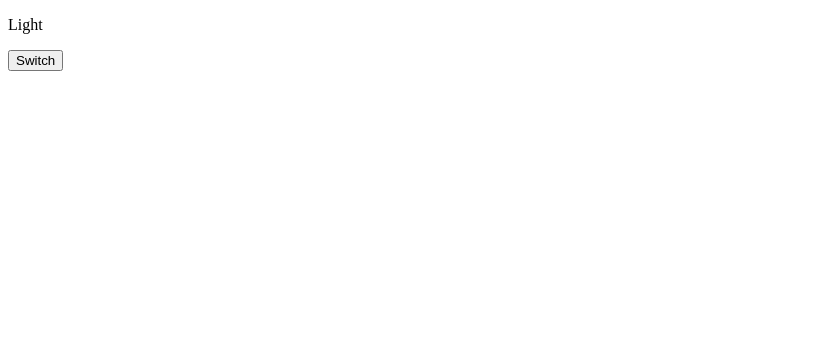
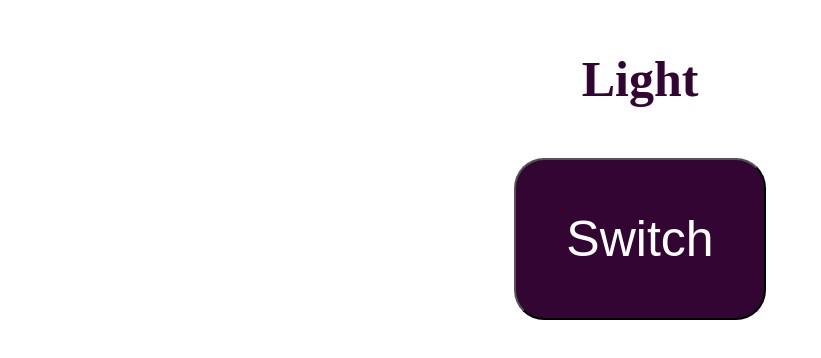
Before and after one commit to SamanthaCBajis/lightswitch, a plain HTML site: page index.html in a window 1280 px wide. Shown: the whole page, without its empty margins (0-821 px from the left). Drawn offline with nearby package versions, Linux system fonts and the light colour scheme.

Commit message:
added some colors and styling

```diff
--- a/index.html
+++ b/index.html
@@ -5,10 +5,12 @@
     <meta name="viewport" content="width=device-width, initial-scale=1.0">
     <meta http-equiv="X-UA-Compatible" content="ie=edge">
     <link rel="stylesheet" href="styles.css">
+    <!-- style sheet linked -->
     <title>Light Switch</title>
 </head>
 <body>
-    <light></light>
+  <light></light>
+    <!-- light component we created here -->
 
 
 
@@ -16,5 +18,6 @@
     <script src="app.module.js"></script>
     <script src="light.component.js"></script>
     <script src="lightSwitch.component.js"></script>
+    <!-- Linked angular, module, and components -->
 </body>
 </html>
--- a/styles.css
+++ b/styles.css
@@ -1,3 +1,23 @@
-.lighton {
-    background-color: yellow;
+.lighton{
+    background-color: pink;
+    width: 500px;
+    height: 500px;
+    margin: 0 auto;
+    border-radius: 999px;
 }
+
+light {
+    text-align: center;
+    margin-top: 100px;
+    font-size: 50px;
+    font-weight: bold;
+    color: rgb(50, 5, 50);
+}
+
+button {
+    padding: 50px;
+    font-size: 50px;
+    border-radius: 30px;
+    background-color: rgb(50, 5, 50);
+    color: white;
+}
```
